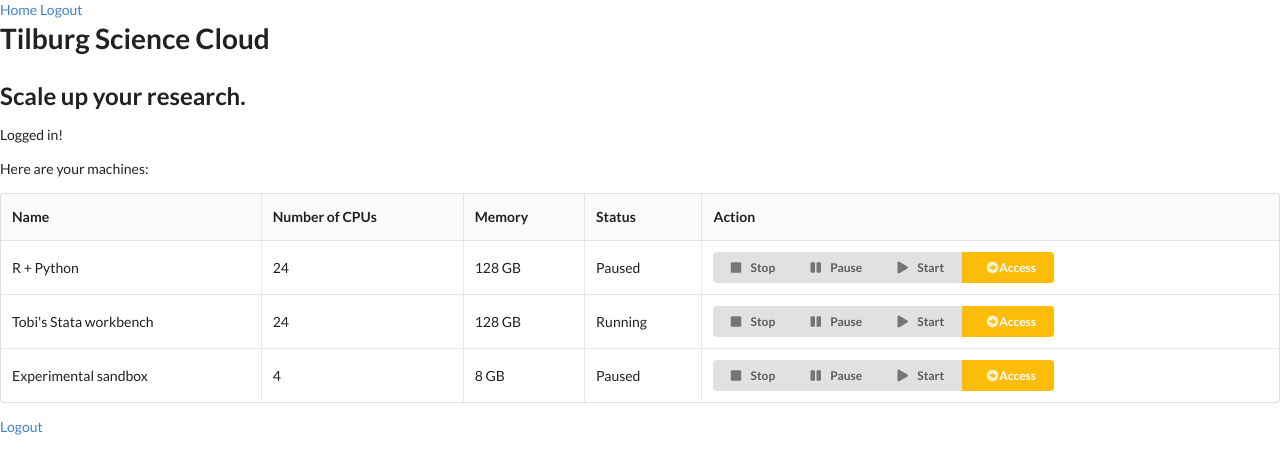
After one commit to hannesdatta/private-research-cloud, a Flask app: page /machines in a window 1280 px wide. The commit adds this page. Shown: the top 474 px of the page. Run offline with Flask 2, Linux system fonts and the light colour scheme; the visitor is signed in with stand-in values (Sample User, id 1).

```diff
--- a/cloud/main.py
+++ b/cloud/main.py
@@ -23,6 +23,11 @@
     #else:
     return render_template("index.html")
 
+@main.route('/machines')
+@login_required
+def machines():
+    return render_template("machines.html")
+
 @main.route('/profile')
 @login_required
 def profile():
--- a/cloud/models.py
+++ b/cloud/models.py
@@ -16,3 +16,5 @@
     name = db.Column(db.String(1000))
     nickname = db.Column(db.String(100))
     type = db.Column(db.String(10))
+    time_created = db.Column(DateTime(timezone=True), server_default=func.now())
+    expiry = db.Column(DateTime(timezone=True))
--- a/cloud/templates/base.html
+++ b/cloud/templates/base.html
@@ -25,11 +25,8 @@
                                 Home
                             </a>
                             {% if not current_user.is_authenticated %}
-                            <a href="{{ url_for('auth.login') }}" class="navbar-item">
+                            <a href="{{ url_for('auth.signup') }}" class="navbar-item">
                                 Login
-                            </a>
-                            <a href="{{ url_for('auth.signup') }}" class="navbar-item">
-                                Sign Up
                             </a>
                             {% endif %}
                             {% if current_user.is_authenticated %}
--- /dev/null
+++ b/cloud/templates/machines.html
@@ -0,0 +1,115 @@
+<!-- templates/index.html -->
+
+{% extends "base.html" %}
+
+{% block content %}
+<h1 class="title">
+  Tilburg Science Cloud
+</h1>
+<h2 class="subtitle">
+  Scale up your research.
+</h2>
+
+<p>
+  Logged in!<br>
+  </p>
+
+Here are your machines:
+
+<table class="ui celled table">
+  <thead>
+    <tr><th>Name</th>
+    <th>Number of CPUs</th>
+    <th>Memory</th>
+    <th>Status</th>
+    <th>Action</th>
+
+  </tr></thead>
+  <tbody>
+    <tr>
+      <td data-label="Name">R + Python</td>
+      <td data-label="Number of CPUs">24</td>
+      <td data-label="Memory">128 GB</td>
+      <td data-label="Status">Paused</td>
+      <td data-label="Action">
+
+        <div class="ui tiny buttons">
+          <button class="ui button">
+            <i class="stop icon"></i>
+            Stop
+          </button>
+          <button class="ui button">
+            <i class="pause icon"></i>
+            Pause
+          </button>
+          <button class="ui button">
+            <i class="play icon"></i>
+            Start
+          </button>
+          <button class="ui yellow button">
+            <i class="arrow alternate circle right icon"></i>
+            Access
+          </button>
+
+        </div>
+      </td>
+    </tr>
+    <tr>
+      <td data-label="Name">Tobi's Stata workbench</td>
+      <td data-label="Number of CPUs">24</td>
+      <td data-label="Memory">128 GB</td>
+      <td data-label="Status">Running</td>
+      <td data-label="Action">        <div class="ui tiny buttons">
+                <button class="ui button">
+                  <i class="stop icon"></i>
+                  Stop
+                </button>
+                <button class="ui button">
+                  <i class="pause icon"></i>
+                  Pause
+                </button>
+                <button class="ui button">
+                  <i class="play icon"></i>
+                  Start
+                </button>
+                <button class="ui yellow button">
+                  <i class="arrow alternate circle right icon"></i>
+                  Access
+                </button>
+
+              </div></td>
+
+    </tr>
+    <tr>
+      <td data-label="Name">Experimental sandbox</td>
+      <td data-label="Number of CPUs">4</td>
+      <td data-label="Memory">8 GB</td>
+      <td data-label="Status">Paused</td>
+      <td data-label="Action">        <div class="ui tiny buttons">
+                <button class="ui button">
+                  <i class="stop icon"></i>
+                  Stop
+                </button>
+                <button class="ui button">
+                  <i class="pause icon"></i>
+                  Pause
+                </button>
+                <button class="ui button">
+                  <i class="play icon"></i>
+                  Start
+                </button>
+                <button class="ui yellow button">
+                  <i class="arrow alternate circle right icon"></i>
+                  Access
+                </button>
+
+              </div></td>
+
+    </tr>
+  </tbody>
+</table>
+
+<a href=/logout>Logout</a>
+
+
+{% endblock %}
```
Also changed, not shown: cloud/auth.py (+63 -13 lines), cloud/templates/authentication.html (added, +42 -0 lines), cloud/templates/head.html (added, +15 -0 lines), cloud/templates/index.html (+8 -2 lines), cloud/templates/login.html (+14 -13 lines), cloud/templates/signup.html (deleted, +0 -39 lines).
